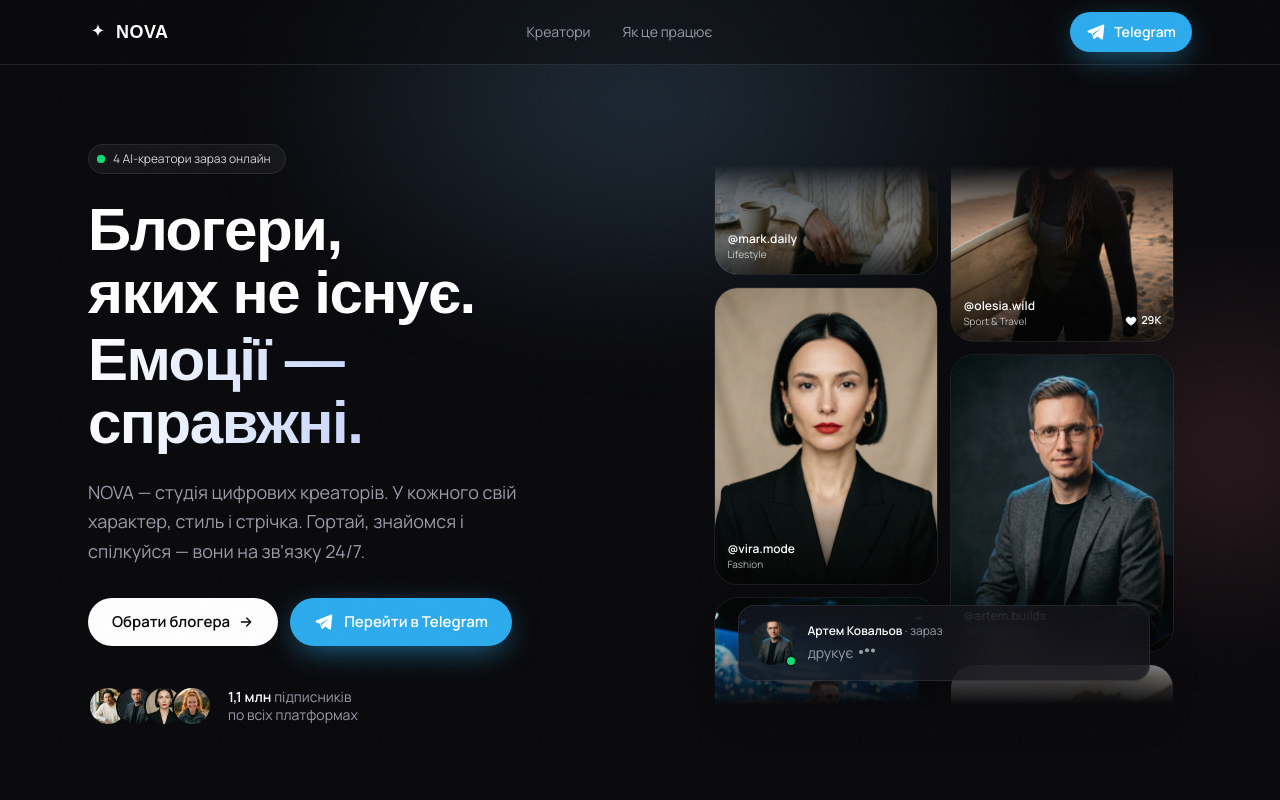
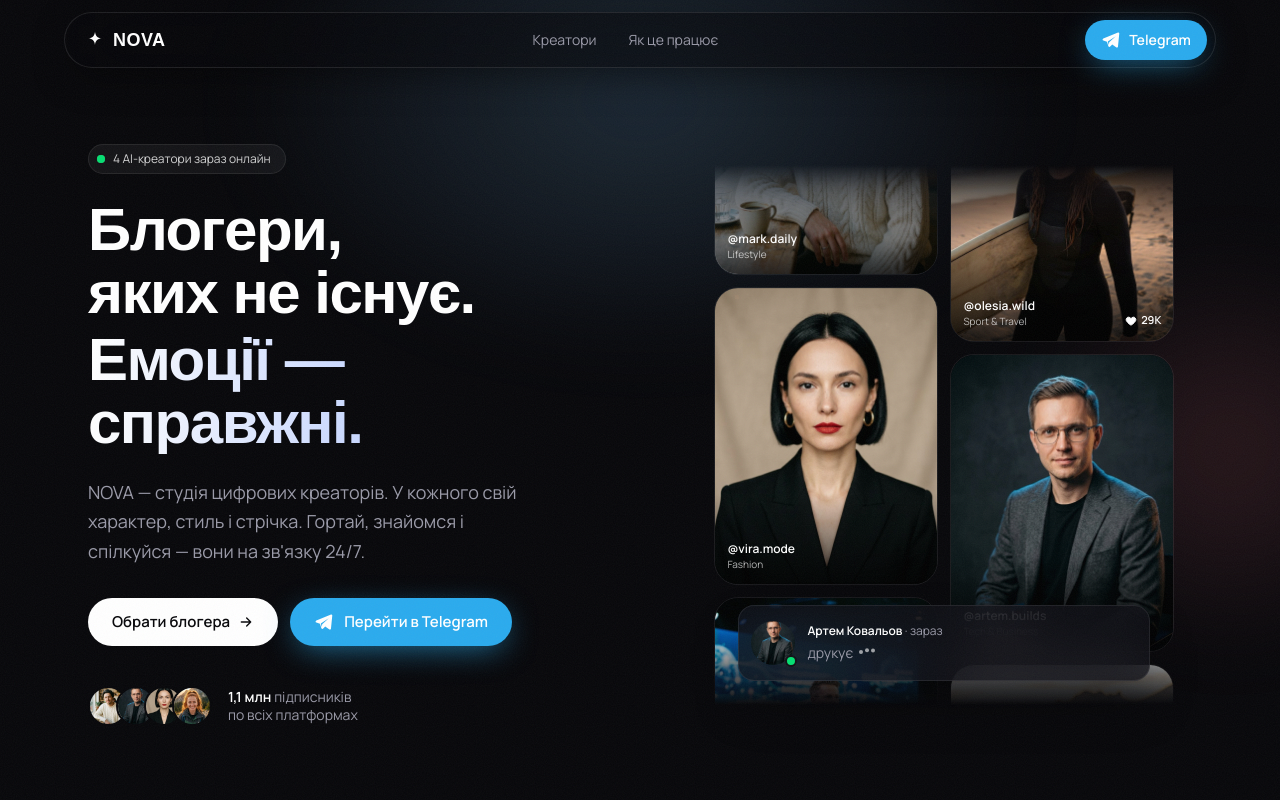
Before and after one commit to DanielDzh/nova-creators, a Next.js app: page / in a window 1280 px wide. Shown: the top 800 px of the page. Built offline with nearby package versions, Linux system fonts and the light colour scheme; no server answers; a web font is replaced by a local one.

Commit message:
fix: header: turn into a floating glass capsule

```diff
--- a/src/components/creators-section.tsx
+++ b/src/components/creators-section.tsx
@@ -77,7 +77,7 @@
   };
 
   return (
-    <section id="creators" className="relative isolate scroll-mt-20 overflow-x-clip py-16 md:py-24">
+    <section id="creators" className="relative isolate scroll-mt-24 overflow-x-clip py-16 md:py-24">
       {/* Ambient glow in the accent colour of the creator in focus. */}
       <div
         aria-hidden="true"
--- a/src/components/how-it-works.tsx
+++ b/src/components/how-it-works.tsx
@@ -7,7 +7,7 @@
 const stepNumber = (index: number) => String(index + 1).padStart(2, "0");
 
 export const HowItWorks = () => (
-  <section id="how" className="scroll-mt-20 py-16 md:py-24">
+  <section id="how" className="scroll-mt-24 py-16 md:py-24">
     <div className="mx-auto max-w-6xl px-4 sm:px-6">
       <p className="text-muted text-xs font-semibold tracking-[0.2em] uppercase">Як це працює</p>
       <h2 className="font-display mt-3 max-w-xl text-3xl font-bold tracking-tight sm:text-4xl">
--- a/src/components/site-header.tsx
+++ b/src/components/site-header.tsx
@@ -3,9 +3,10 @@
 import { SparkIcon } from "./icons";
 import { TelegramButton } from "./telegram-button";
 
+/** Floating glass capsule: it sits clear of the screen edges, so iOS glass bars never leave a seam. */
 export const SiteHeader = () => (
-  <header className="bleed-top bg-ink/45 fixed inset-x-0 top-0 z-40 border-b border-white/10 pt-[env(safe-area-inset-top)] backdrop-blur-2xl">
-    <div className="mx-auto flex h-16 max-w-6xl items-center justify-between px-4 sm:px-6">
+  <header className="fixed inset-x-3 top-[calc(env(safe-area-inset-top)+0.75rem)] z-40 sm:inset-x-6">
+    <div className="bg-ink/55 mx-auto flex h-14 max-w-6xl items-center justify-between rounded-full border border-white/10 pr-2 pl-5 shadow-[0_12px_40px_-12px_rgb(0_0_0/0.7)] backdrop-blur-2xl">
       <a
         href="#top"
         className="flex items-center gap-2"
```
